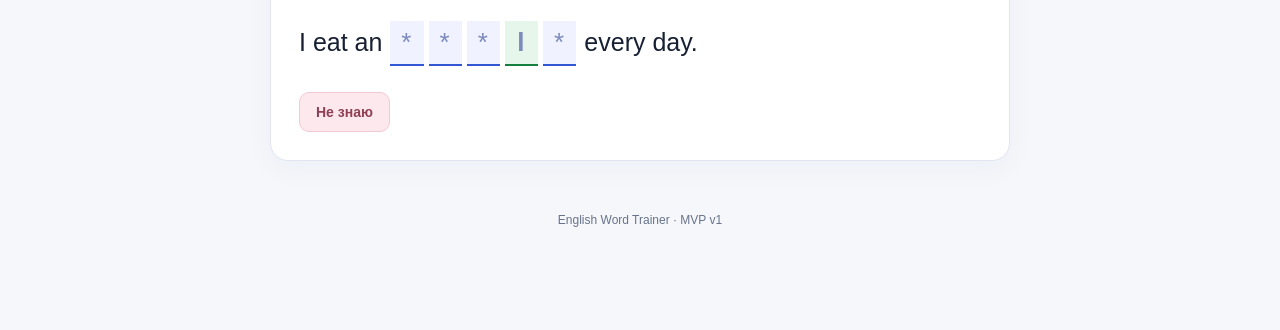
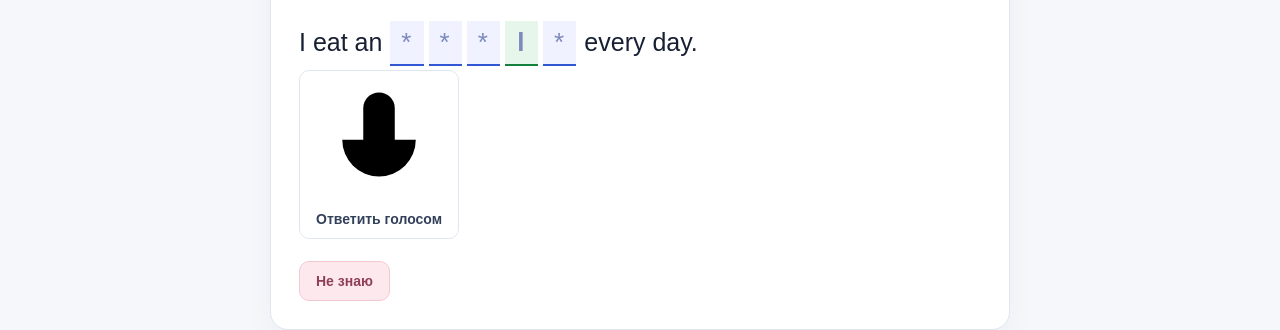
Before and after one commit to koretskyi/english-word-trainer, a React (Vite) app: page / in a window 1280 px wide. Shown: the part 598-928 px from the top of the page. Before the commit the page ends 845 px from the top, so only its background shows below. Built offline with nearby package versions, Linux system fonts and the light colour scheme.

Commit message:
Add speech input to word exercises

```diff
--- a/src/App.jsx
+++ b/src/App.jsx
@@ -387,7 +387,58 @@ function StudyPage({
   const [audioFinished, setAudioFinished] = useState(false);
   const [dontKnowClicked, setDontKnowClicked] = useState(false);
   const [markedKnown, setMarkedKnown] = useState(false);
+  const [voiceListening, setVoiceListening] = useState(false);
+  const [voiceError, setVoiceError] = useState("");
+  const speechRecognitionRef = useRef(null);
   const targetLetters = sentence ? [...sentence.word] : [];
+
+  useEffect(() => () => {
+    speechRecognitionRef.current?.stop();
+  }, [sentence?.id]);
+
+  function startVoiceInput() {
+    const SpeechRecognition = window.SpeechRecognition || window.webkitSpeechRecognition;
+    if (!SpeechRecognition) {
+      setVoiceError("Голосовой ввод не поддерживается этим браузером. Попробуй Chrome.");
+      return;
+    }
+    speechRecognitionRef.current?.stop();
+    setVoiceError("");
+    const recognition = new SpeechRecognition();
+    speechRecognitionRef.current = recognition;
+    recognition.lang = "en-US";
+    recognition.interimResults = false;
+    recognition.maxAlternatives = 1;
+    recognition.onstart = () => setVoiceListening(true);
+    recognition.onresult = (event) => {
+      const transcript = String(event.results?.[0]?.[0]?.transcript || "")
+        .toLowerCase().replace(/[^a-z'-]/g, " ").trim();
+      const spokenWords = transcript.split(/\\s+/).filter(Boolean);
+      const matchedWord = spokenWords.find((spoken) =>
+        spoken.replace(/'/g, "") === sentence.word.toLowerCase().replace(/'/g, "")
+      );
+      const spokenWord = matchedWord || spokenWords[spokenWords.length - 1] || "";
+      if (spokenWord) {
+        const letters = [...spokenWord];
+        handleAnswerChange(targetLetters.map((_, index) => letters[index] || ""));
+      } else {
+        setVoiceError("Не удалось распознать слово. Попробуй ещё раз.");
+      }
+    };
+    recognition.onerror = (event) => {
+      setVoiceError(event.error === "not-allowed"
+        ? "Разреши доступ к микрофону в браузере."
+        : "Не удалось распознать речь. Попробуй ещё раз.");
+      setVoiceListening(false);
+    };
+    recognition.onend = () => setVoiceListening(false);
+    try {
+      recognition.start();
+    } catch {
+      setVoiceListening(false);
+      setVoiceError("Не удалось запустить микрофон. Попробуй ещё раз.");
+    }
+  }
   const correct = Boolean(sentence) && targetLetters.length > 0 &&
     targetLetters.every((letter, position) =>
       (answer[position] || "").toLowerCase() === letter.toLowerCase()
@@ -629,6 +680,16 @@ function StudyPage({
             <span>{parts.slice(1).join("{word}")}</span>
           </div>
           {!checked ? (
+            <>
+            <div className="word-voice-entry">
+              <button className={`button button-secondary word-microphone-button${voiceListening ? " is-listening" : ""}`}
+                type="button" onClick={startVoiceInput} disabled={voiceListening}
+                aria-label="Ввести слово голосом">
+                <svg viewBox="0 0 24 24" aria-hidden="true"><path d="M12 14a3 3 0 0 0 3-3V5a3 3 0 0 0-6 0v6a3 3 0 0 0 3 3Z"/><path d="M19 11a7 7 0 0 1-14 0M12 18v4m-4 0h8"/></svg>
+                {voiceListening ? "Слушаю…" : "Ответить голосом"}
+              </button>
+              {voiceError && <p className="word-voice-error" role="alert">{voiceError}</p>}
+            </div>
             <div className="form-actions">
               <button className="button button-secondary button-dont-know" type="button"
                 onClick={dontKnow}>Не знаю</button>
@@ -637,6 +698,7 @@ function StudyPage({
                   onClick={knowWord}>Я знаю</button>
               )}
             </div>
+            </>
           ) : (
             <div className={"feedback " + (correct ? "correct" : "incorrect") + (markedKnown ? " marked-known" : "")}>
               {dontKnowClicked ? (
```
